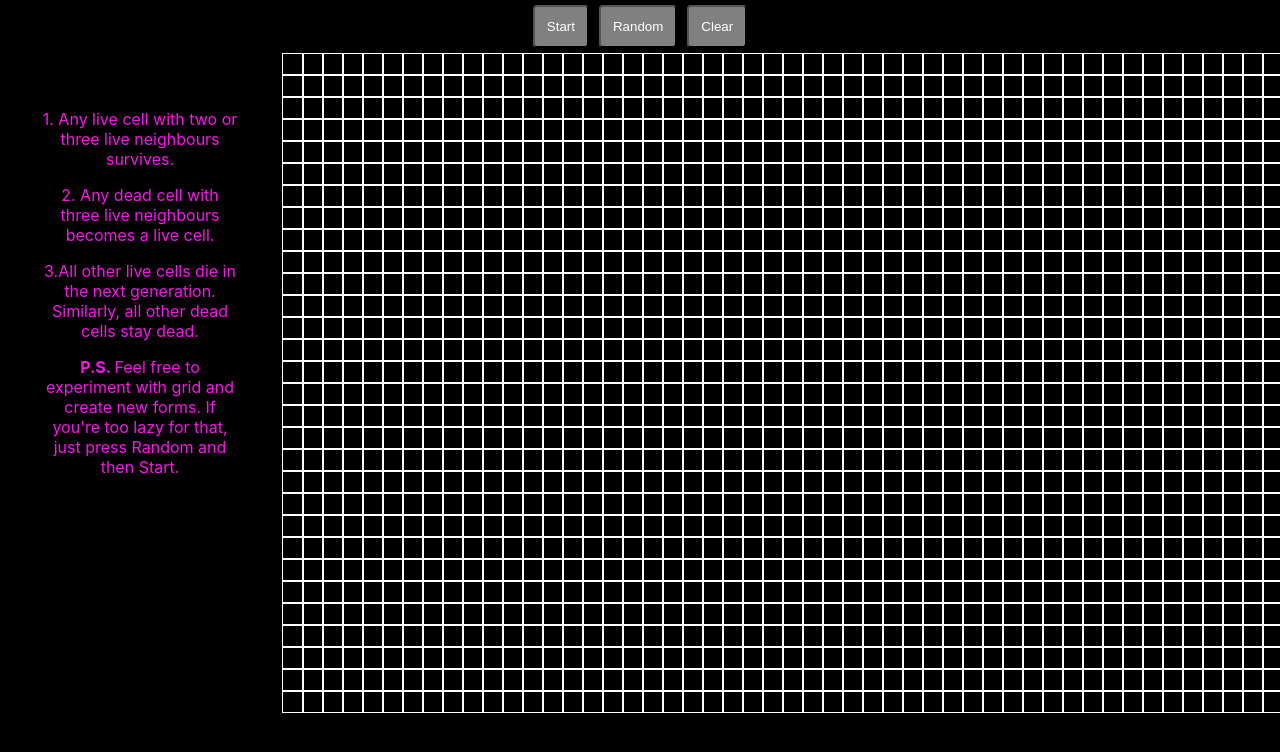
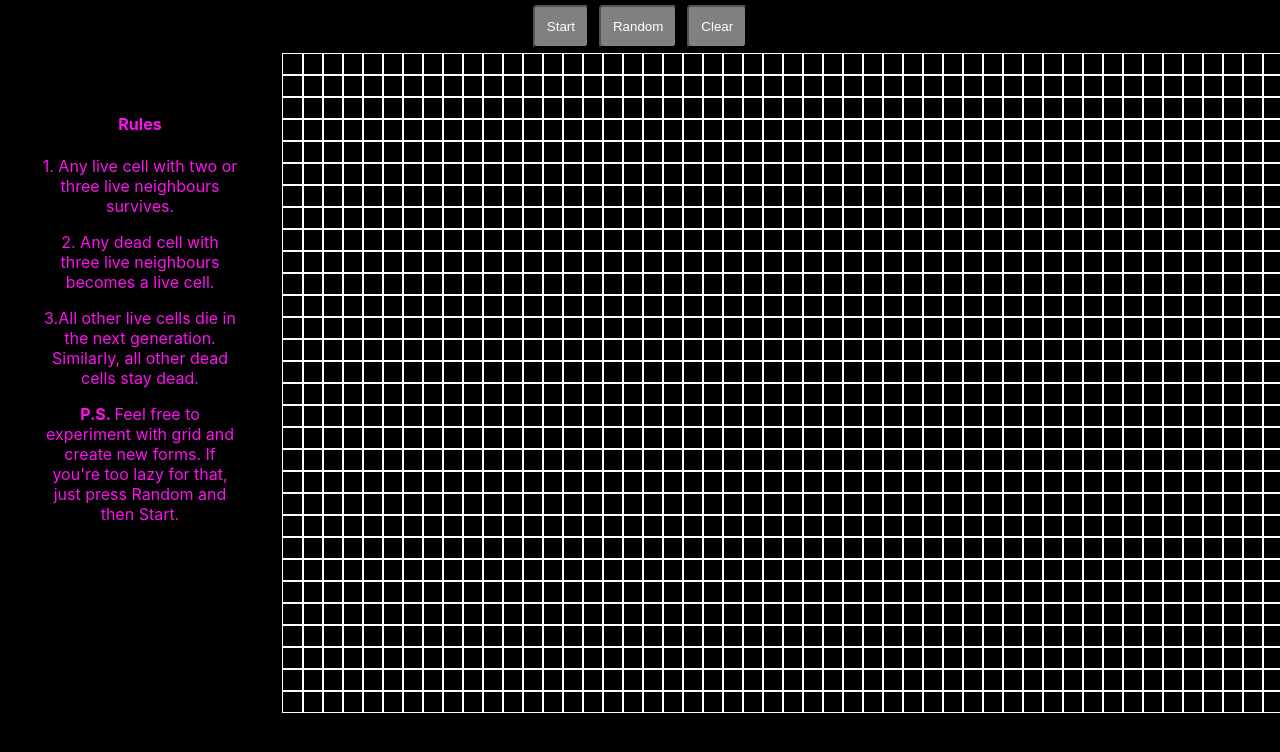
Before and after one commit to TokoIarajuli/game-of-life, a React (Create React App) app: page / in a window 1280 px wide. Shown: the top 752 px of the page. Built offline with nearby package versions, Linux system fonts and the light colour scheme.

Commit message:
added rules

```diff
--- a/src/App.tsx
+++ b/src/App.tsx
@@ -99,6 +99,7 @@ function App() {
         Clear
       </button>
       <div className="rules">
+        <h4 style={{ textAlign: "center" }}>Rules</h4>
         <p>1. Any live cell with two or three live neighbours survives.</p>
         <p>2. Any dead cell with three live neighbours becomes a live cell.</p>
         <p>
```
Also changed, not shown: 1 other file (tests, documents, lock files or other folders).
